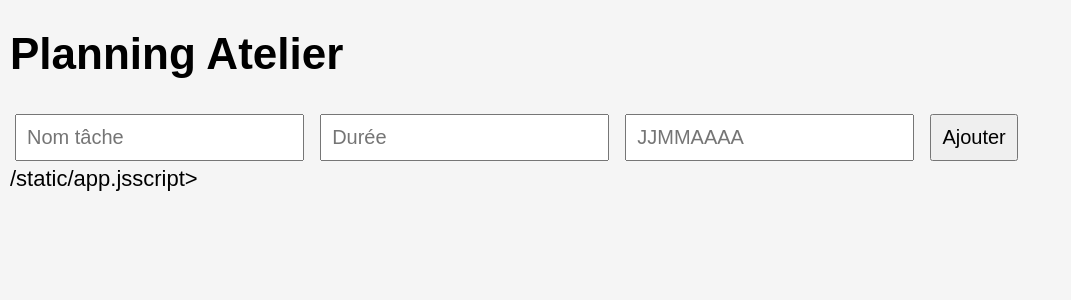
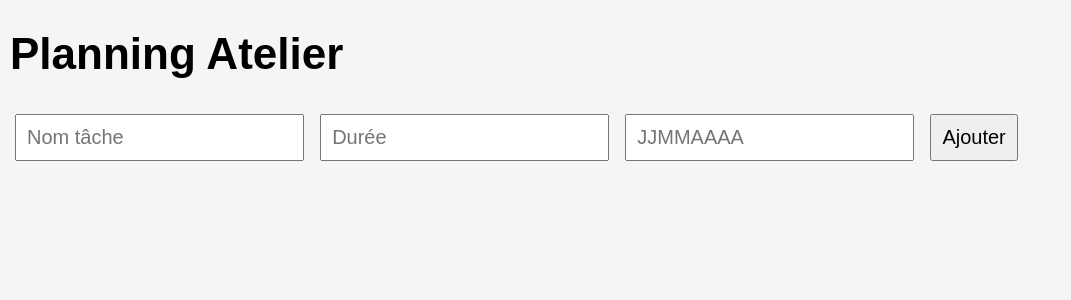
Before and after one commit to Damien76680/Planningweb, a Flask app: page / in a window 1280 px wide. Shown: the top 300 px of the page, without its empty margins (0-1071 px from the left). Run offline with Flask 3, Linux system fonts and the light colour scheme; data that the repository does not hold is empty.

Commit message:
Fix script tag for app.js in index.html

```diff
--- a/templates/index.html
+++ b/templates/index.html
@@ -41,7 +41,7 @@
 
 <div id="tasks"></div>
 
-/static/app.jsscript>
+<script src="/static/app.js"></script>
 
 </body>
 </html>
```
